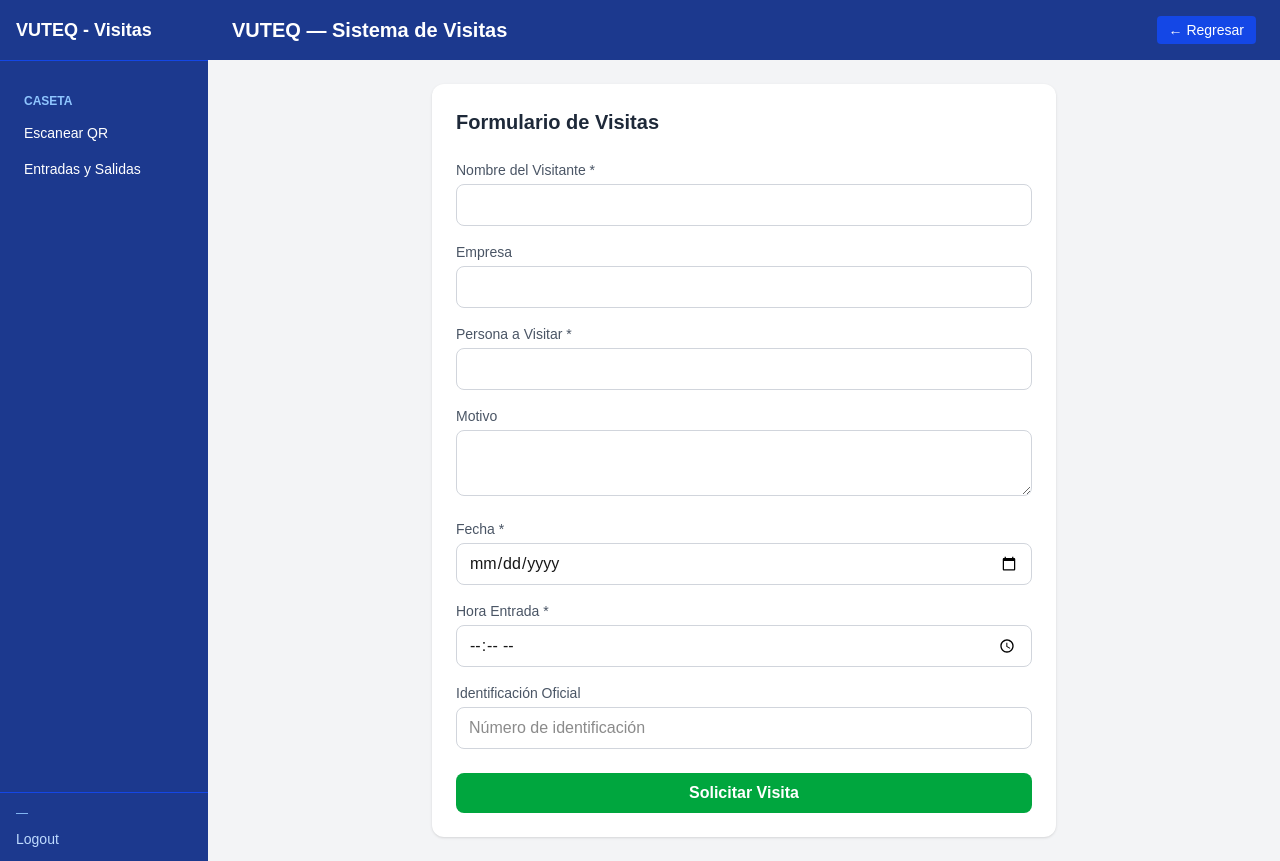
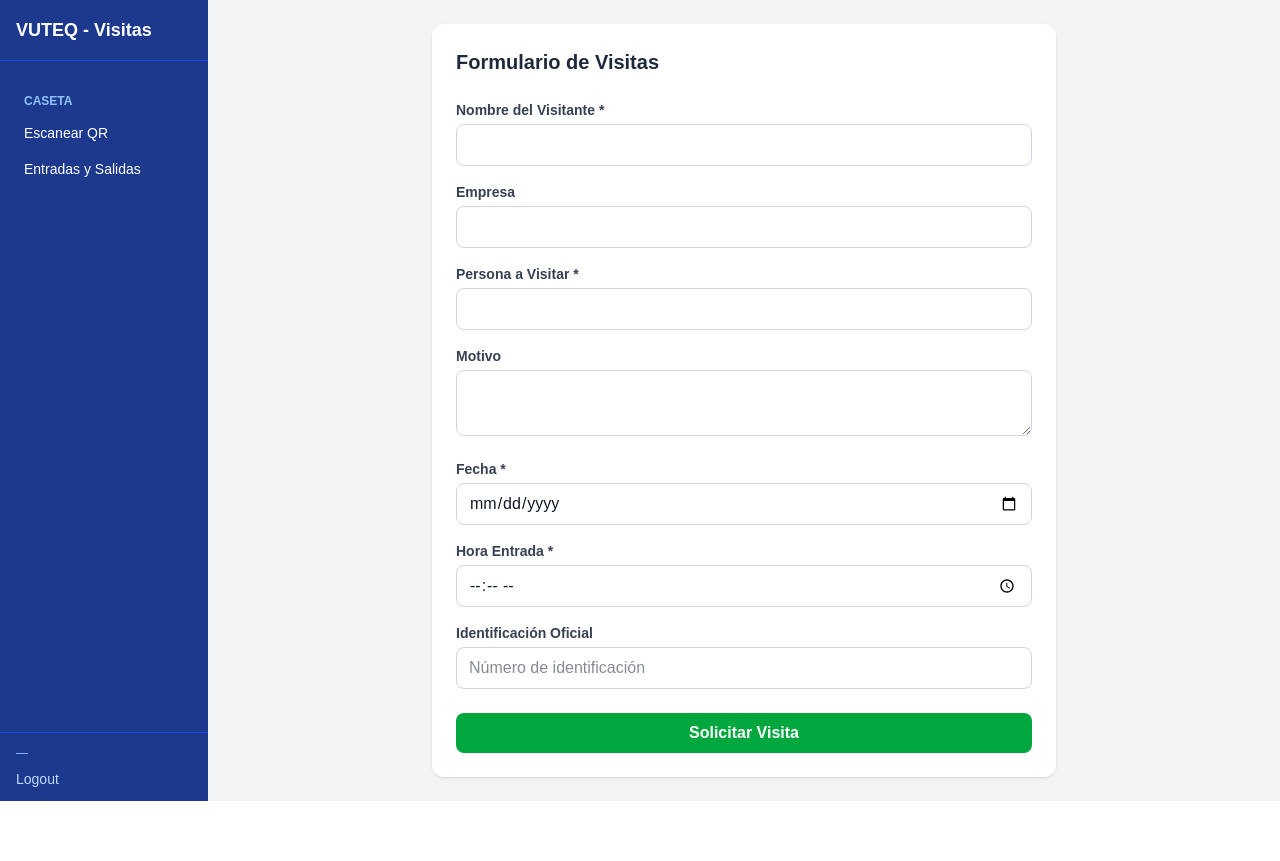
Before and after one commit to Roque200/visitas-vuteq, a Next.js app in the folder frontend/: page /visitas/nueva in a window 1280 px wide. After the commit the page ends 801 px from the top, so only its background shows below. Built offline with nearby package versions, Linux system fonts and the light colour scheme.

Commit message:
Agregar empresa en entradas/salidas, auto-refresh, formulario letras negras

```diff
--- a/frontend/app/visitas/confirmacion/page.tsx
+++ b/frontend/app/visitas/confirmacion/page.tsx
@@ -5,6 +5,7 @@ import { useRouter, useSearchParams } from 'next/navigation'
 interface Visita {
   id: number
   nombreVisitante: string
+  empresa: string
   personaVisitar: string
   fecha: string
   horaEntrada: string
@@ -28,13 +29,13 @@ function ConfirmacionContent() {
 
   useEffect(() => {
     if (!id) return
-    fetch(`${process.env.NEXT_PUBLIC_API_URL}/api/visitas/${id}`)
+    fetch(`/api/visitas/${id}`)
       .then(r => r.json())
       .then(data => { setVisita(data); setLoading(false) })
   }, [id])
 
   const confirmar = async () => {
-    const res = await fetch(`${process.env.NEXT_PUBLIC_API_URL}/api/visitas/${id}/confirmar`, { method: 'PUT' })
+    const res = await fetch(`/api/visitas/${id}/confirmar`, { method: 'PUT' })
     if (res.ok) {
       const data = await res.json()
       setQrData(data)
@@ -43,41 +44,35 @@ function ConfirmacionContent() {
 
   const rechazar = async () => {
     if (!confirm('¿Estás seguro de rechazar esta visita?')) return
-    await fetch(`${process.env.NEXT_PUBLIC_API_URL}/api/visitas/${id}/rechazar`, { method: 'PUT' })
+    await fetch(`/api/visitas/${id}/rechazar`, { method: 'PUT' })
     router.push('/visitas')
   }
 
   if (loading) return <div className="p-6 text-gray-500">Cargando...</div>
 
   return (
-    <div className="min-h-screen bg-gray-100">
-      <div className="bg-blue-900 text-white px-6 py-4 flex justify-between items-center">
-        <h1 className="text-xl font-bold">VUTEQ — Sistema de Visitas</h1>
-        <button onClick={() => router.push('/visitas')} className="bg-blue-700 px-3 py-1 rounded text-sm hover:bg-blue-600">
-          ← Regresar
-        </button>
-      </div>
-
     <div className="p-6 max-w-2xl mx-auto">
       <div className="bg-white rounded-xl shadow p-6">
         <h2 className="text-xl font-semibold text-gray-800 mb-4">Confirmación de Visita</h2>
 
         {visita && (
           <table className="w-full text-sm mb-6">
-              <thead className="bg-gray-50 text-gray-600 font-semibold">
+            <thead className="bg-gray-100 text-gray-700 font-semibold">
               <tr>
                 <th className="px-4 py-3 text-left">#</th>
                 <th className="px-4 py-3 text-left">Nombre del Visitante</th>
+                <th className="px-4 py-3 text-left">Empresa</th>
                 <th className="px-4 py-3 text-left">Fecha de Entrada</th>
                 <th className="px-4 py-3 text-left">Solicitado por</th>
               </tr>
             </thead>
             <tbody>
               <tr className="border-t">
-                  <td className="px-4 py-3">1</td>
-                  <td className="px-4 py-3">{visita.nombreVisitante}</td>
-                  <td className="px-4 py-3">{visita.fecha} {visita.horaEntrada}</td>
-                  <td className="px-4 py-3">{visita.personaVisitar}</td>
+                <td className="px-4 py-3 text-gray-800">1</td>
+                <td className="px-4 py-3 text-gray-800 font-medium">{visita.nombreVisitante}</td>
+                <td className="px-4 py-3 text-gray-800">{visita.empresa}</td>
+                <td className="px-4 py-3 text-gray-800">{visita.fecha} {visita.horaEntrada}</td>
+                <td className="px-4 py-3 text-gray-800">{visita.personaVisitar}</td>
               </tr>
             </tbody>
           </table>
@@ -95,7 +90,7 @@ function ConfirmacionContent() {
             </button>
           </div>
         ) : (
-            <div className="flex flex-col items-center mt-4 border rounded-xl p-6 bg-gray-50">
+          <div className="flex flex-col items-center mt-4 border rounded-xl p-6 bg-green-50 border-green-200">
             <div className="text-green-600 text-4xl mb-2">✓</div>
             <p className="font-semibold text-gray-800 mb-1">Visita confirmada</p>
             <p className="text-sm text-gray-500 mb-4">Muestra el siguiente código QR al guardia de seguridad</p>
@@ -110,7 +105,6 @@ function ConfirmacionContent() {
         )}
       </div>
     </div>
-    </div>
   )
 }
 
--- a/frontend/app/visitas/nueva/page.tsx
+++ b/frontend/app/visitas/nueva/page.tsx
@@ -54,53 +54,41 @@ export default function NuevaVisitaPage() {
     }
   }
 
+  const inputClass = "w-full border border-gray-300 rounded-lg px-3 py-2 text-gray-900 font-medium focus:outline-none focus:ring-2 focus:ring-blue-500"
+  const labelClass = "block text-sm font-semibold text-gray-700 mb-1"
+
   return (
-    <div className="min-h-screen bg-gray-100">
-      <div className="bg-blue-900 text-white px-6 py-4 flex justify-between items-center">
-        <h1 className="text-xl font-bold">VUTEQ — Sistema de Visitas</h1>
-        <button onClick={() => router.push('/visitas')} className="bg-blue-700 px-3 py-1 rounded text-sm hover:bg-blue-600">
-          ← Regresar
-        </button>
-      </div>
     <div className="p-6 max-w-2xl mx-auto">
       <div className="bg-white rounded-xl shadow p-6">
         <h2 className="text-xl font-semibold text-gray-800 mb-6">Formulario de Visitas</h2>
         <div className="grid grid-cols-1 gap-4">
           <div>
-              <label className="block text-sm text-gray-600 mb-1">Nombre del Visitante *</label>
-              <input name="nombreVisitante" value={form.nombreVisitante} onChange={handleChange}
-                className="w-full border border-gray-300 rounded-lg px-3 py-2 focus:outline-none focus:ring-2 focus:ring-blue-500" />
+            <label className={labelClass}>Nombre del Visitante *</label>
+            <input name="nombreVisitante" value={form.nombreVisitante} onChange={handleChange} className={inputClass} />
           </div>
           <div>
-              <label className="block text-sm text-gray-600 mb-1">Empresa</label>
-              <input name="empresa" value={form.empresa} onChange={handleChange}
-                className="w-full border border-gray-300 rounded-lg px-3 py-2 focus:outline-none focus:ring-2 focus:ring-blue-500" />
+            <label className={labelClass}>Empresa</label>
+            <input name="empresa" value={form.empresa} onChange={handleChange} className={inputClass} />
           </div>
           <div>
-              <label className="block text-sm text-gray-600 mb-1">Persona a Visitar *</label>
-              <input name="personaVisitar" value={form.personaVisitar} onChange={handleChange}
-                className="w-full border border-gray-300 rounded-lg px-3 py-2 focus:outline-none focus:ring-2 focus:ring-blue-500" />
+            <label className={labelClass}>Persona a Visitar *</label>
+            <input name="personaVisitar" value={form.personaVisitar} onChange={handleChange} className={inputClass} />
           </div>
           <div>
-              <label className="block text-sm text-gray-600 mb-1">Motivo</label>
-              <textarea name="motivo" value={form.motivo} onChange={handleChange} rows={2}
-                className="w-full border border-gray-300 rounded-lg px-3 py-2 focus:outline-none focus:ring-2 focus:ring-blue-500" />
+            <label className={labelClass}>Motivo</label>
+            <textarea name="motivo" value={form.motivo} onChange={handleChange} rows={2} className={inputClass} />
           </div>
           <div>
-              <label className="block text-sm text-gray-600 mb-1">Fecha *</label>
-              <input type="date" name="fecha" value={form.fecha} onChange={handleChange}
-                className="w-full border border-gray-300 rounded-lg px-3 py-2 focus:outline-none focus:ring-2 focus:ring-blue-500" />
+            <label className={labelClass}>Fecha *</label>
+            <input type="date" name="fecha" value={form.fecha} onChange={handleChange} className={inputClass} />
           </div>
           <div>
-              <label className="block text-sm text-gray-600 mb-1">Hora Entrada *</label>
-              <input type="time" name="horaEntrada" value={form.horaEntrada} onChange={handleChange}
-                className="w-full border border-gray-300 rounded-lg px-3 py-2 focus:outline-none focus:ring-2 focus:ring-blue-500" />
+            <label className={labelClass}>Hora Entrada *</label>
+            <input type="time" name="horaEntrada" value={form.horaEntrada} onChange={handleChange} className={inputClass} />
           </div>
           <div>
-              <label className="block text-sm text-gray-600 mb-1">Identificación Oficial</label>
-              <input name="identificacion" value={form.identificacion} onChange={handleChange}
-                placeholder="Número de identificación"
-                className="w-full border border-gray-300 rounded-lg px-3 py-2 focus:outline-none focus:ring-2 focus:ring-blue-500" />
+            <label className={labelClass}>Identificación Oficial</label>
+            <input name="identificacion" value={form.identificacion} onChange={handleChange} placeholder="Número de identificación" className={inputClass} />
           </div>
         </div>
         {error && <p className="text-red-500 text-sm mt-3">{error}</p>}
@@ -110,6 +98,5 @@ export default function NuevaVisitaPage() {
         </button>
       </div>
     </div>
-    </div>
   )
 }
```
Also changed, not shown: frontend/app/entradas-salidas/page.tsx (+38 -8 lines), 1 other file (tests, documents, lock files or other folders). Lines whose indentation alone changed are shown as unchanged.
